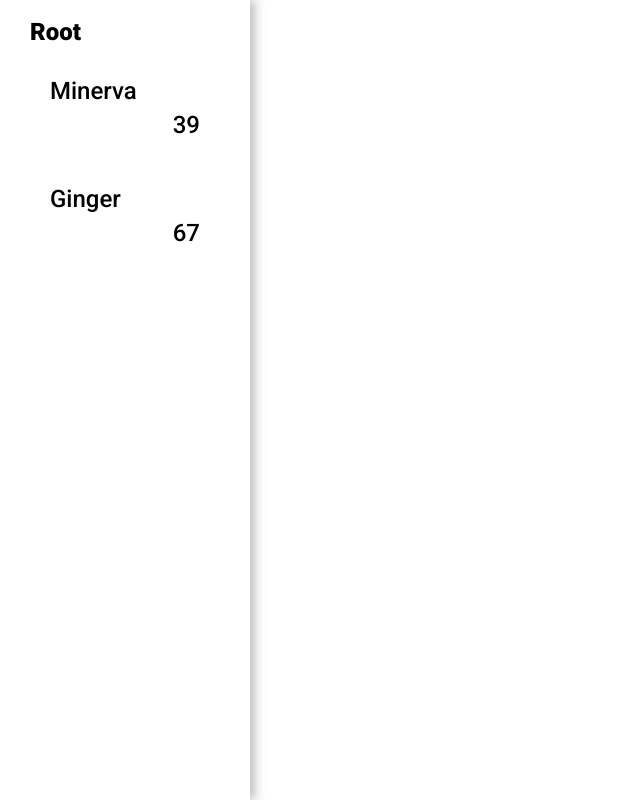
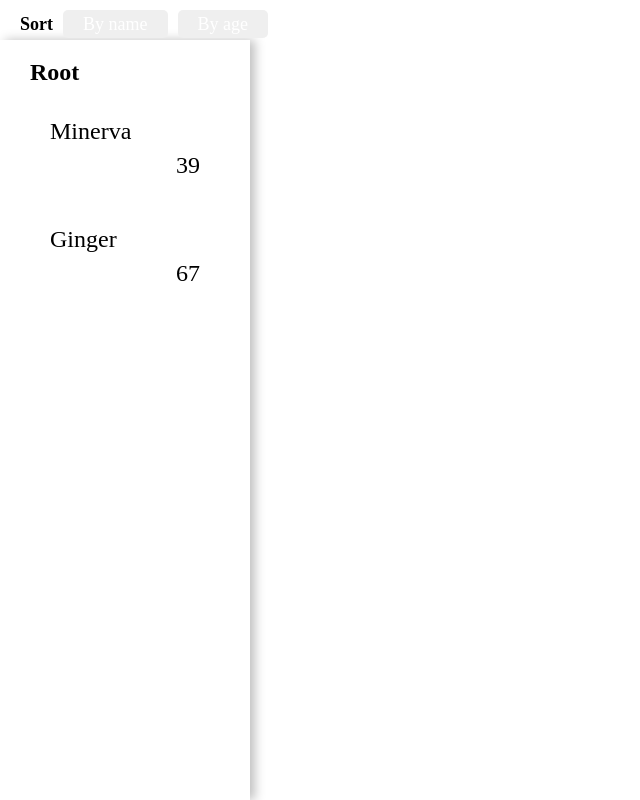
Before and after one commit to dimensi/dh-test, a Vue app: page / in a window 1280 px wide. Shown: the whole page, without its empty margins (0-640 px from the left). Built offline with nearby package versions, Linux system fonts and the light colour scheme.

Commit message:
add sorting

```diff
--- a/src/App.vue
+++ b/src/App.vue
@@ -1,23 +1,46 @@
 <template>
   <div id="app" class="app">
-    <FamilyRender :family="familyTree"/>
+    <NavFilter class="app__nav" @change-sort="changeSort" :type="sortType"/>
+    <FamilyRender class="app__family" :family="familyTree"/>
   </div>
 </template>
 
 <script>
 import 'normalize.css'
 import familyTree from '@/assets/sample'
+import { deepCopy } from '@/utils'
 
 import FamilyRender from '@/components/FamilyRender'
+import NavFilter from '@/components/NavFilter'
+
+const sortings = {
+  name: (a, b) => a.name > b.name,
+  age: (a, b) => a.age - b.age
+}
 
 export default {
   name: 'app',
   components: {
-    FamilyRender
+    FamilyRender,
+    NavFilter
   },
   data () {
     return {
-      familyTree
+      familyTree,
+      sortType: null
+    }
+  },
+  methods: {
+    changeSort (type) {
+      if (type === this.sortType) {
+        this.sortType = null
+        this.familyTree = familyTree
+        return
+      }
+
+      const tree = deepCopy(familyTree).sort(sortings[type])
+      this.familyTree = tree
+      this.sortType = type
     }
   }
 }
@@ -30,11 +53,18 @@ export default {
   box-sizing border-box
 
 body
-  background $grey
-  font-family 'Roboto', sans-serif
+  background-color $grey
+  font-family $font
 
 .app
   display flex
-  flex-wrap wrap
+  flex-flow column wrap
   height 100vh
+
+  &__nav
+    position relative
+    z-index 1
+
+  &__family
+    flex 1 0 auto
 </style>
--- a/src/assets/variables.styl
+++ b/src/assets/variables.styl
@@ -1,4 +1,7 @@
 $red = #E80000
 $blue = #0041E8
 $grey = #D2D2D2
+$light-grey = #EDEDED;
 $yellow = #FBFFEC
+
+$font = 'Roboto', sans-serif;
--- a/src/components/FamilyRender.vue
+++ b/src/components/FamilyRender.vue
@@ -1,5 +1,5 @@
 <template>
-  <div class="family-render">
+  <main class="family-render">
     <FamilyBlock v-for="(parent, index) in path"
       class="family-render__item"
       :family="family"
@@ -7,7 +7,7 @@
       :active-member-id="path[index + 1]"
       :key="index"
       @click="changePath($event, index)"/>
-  </div>
+  </main>
 </template>
 
 <script>
--- a/src/components/Member.vue
+++ b/src/components/Member.vue
@@ -48,7 +48,7 @@ export default {
   display flex
   flex-wrap wrap
   padding 15px 20px
-  background white
+  background-color white
   border-radius 5px
 
   &__name
@@ -68,7 +68,7 @@ export default {
     color $red
 
   &--have_child
-    background $yellow
+    background-color $yellow
     cursor pointer
     transition transform 0.3s
 
--- a/src/components/NavFilter.vue
+++ b/src/components/NavFilter.vue
@@ -0,0 +1,72 @@
+<template>
+  <nav class="nav-filter">
+    <h1 class="nav-filter__title">Sort</h1>
+    <button class="nav-filter__button"
+      v-for="button in buttons"
+      :class="setClass(button.type)"
+      @click="$emit('change-sort', button.type)"
+      :key="button.type">{{ button.title }}</button>
+  </nav>
+</template>
+
+<script>
+export default {
+  name: 'nav-filter',
+  props: {
+    type: String
+  },
+  data () {
+    return {
+      buttons: [
+        { type: 'name', title: 'By name' },
+        { type: 'age', title: 'By age' }
+      ]
+    }
+  },
+  methods: {
+    setClass (type) {
+      return {
+        'nav-filter__button--active': type === this.type
+      }
+    }
+  }
+}
+</script>
+
+<style lang="stylus">
+.nav-filter
+  display flex
+  flex-wrap wrap
+  align-items center
+  width 100%
+  height 40px
+  padding 10px 20px
+  background-color $light-grey
+
+  &__title
+    margin 0
+    font-size 18px
+    color $red
+    margin-right 10px
+    line-height 1
+
+  &__button
+    appearance none
+    padding 5px 20px
+    color white
+    font-size 18px
+    line-height 1
+    background-color $blue + 30%
+    font-family $font
+    border none
+    border-radius 5px
+    transition background-color 0.3s
+    cursor pointer
+
+  &__button:hover,
+  &__button--active
+    background-color $blue
+
+  &__button + &__button
+    margin-left 10px
+</style>
--- /dev/null
+++ b/src/utils/index.js
@@ -0,0 +1 @@
+export const deepCopy = (obj) => JSON.parse(JSON.stringify(obj))
```
